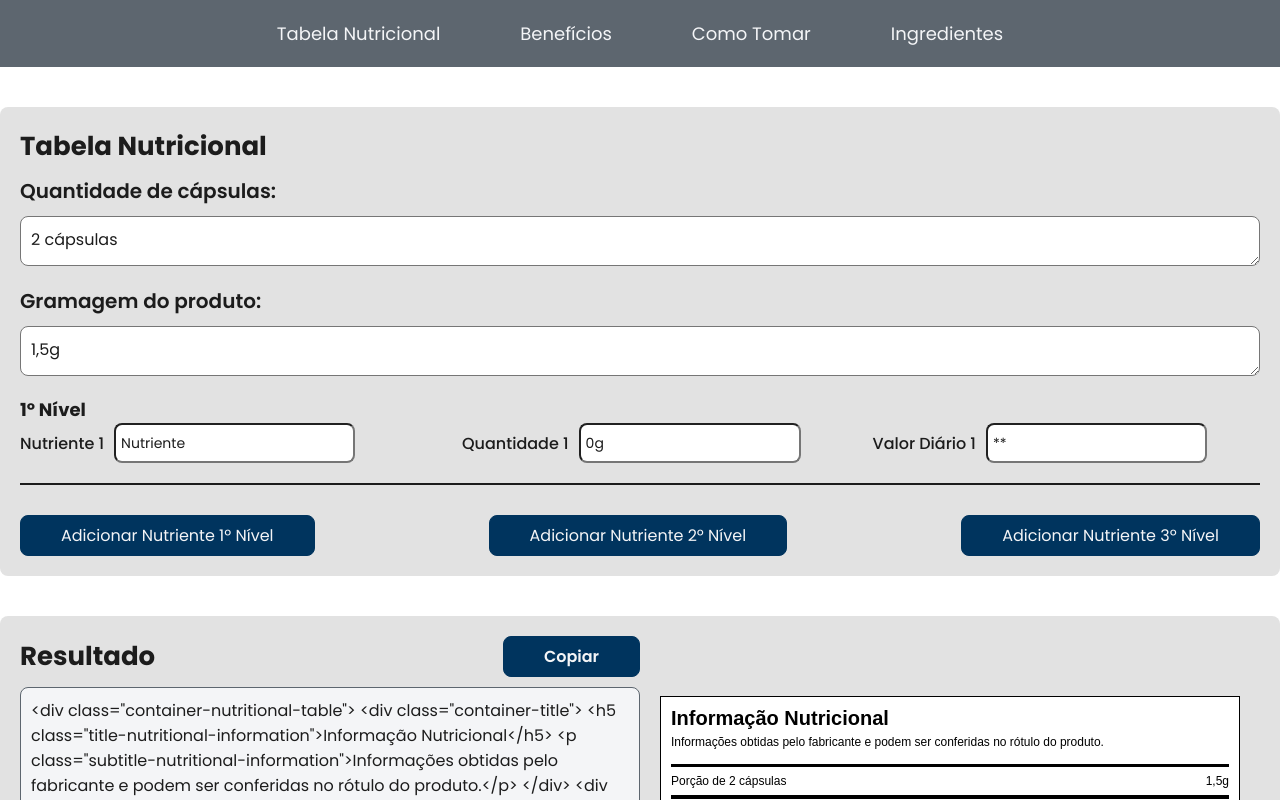
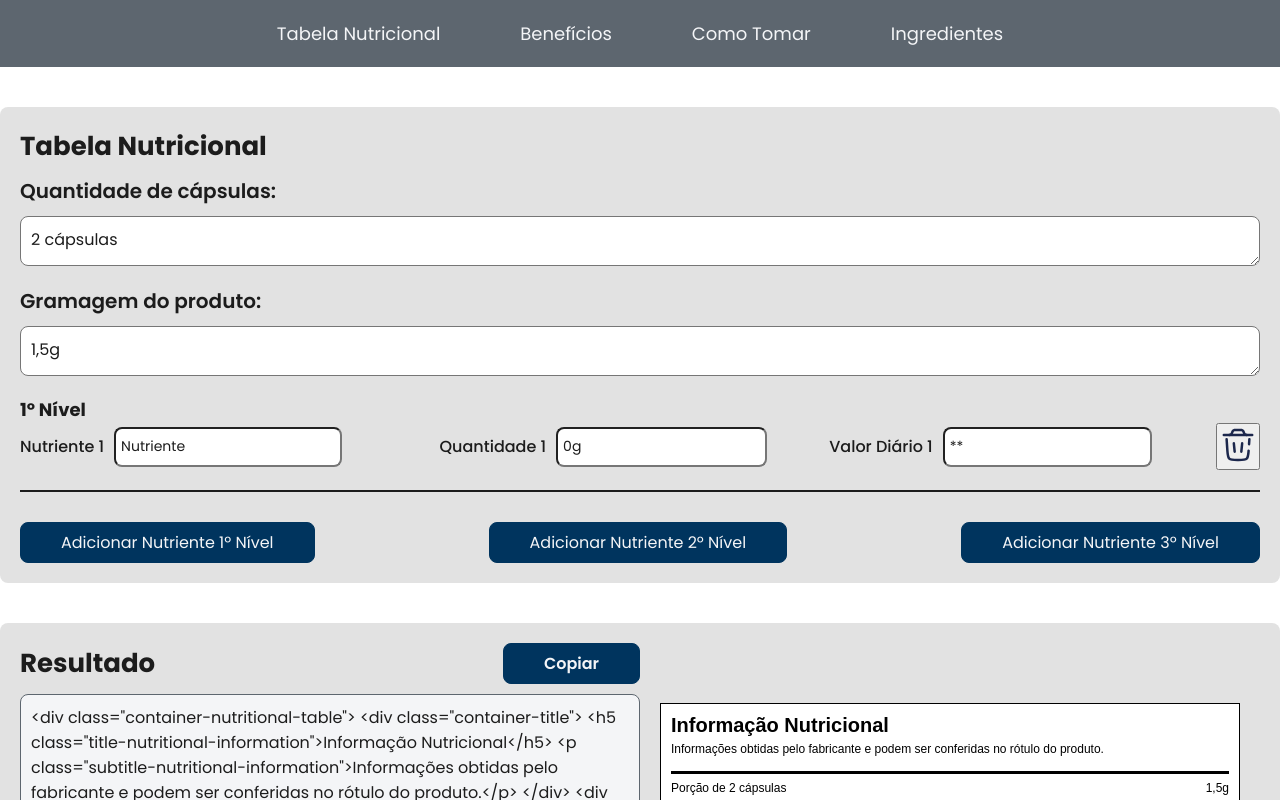
Before and after one commit to Thiaki/codificador-descricao, a React (Vite) app: page /tabela-nutricional in a window 1280 px wide. Shown: the top 800 px of the page. Built offline with nearby package versions, Linux system fonts and the light colour scheme.

Commit message:
feat: add remove button in nutritional table

```diff
--- a/src/components/common/Form/Form.tsx
+++ b/src/components/common/Form/Form.tsx
@@ -14,6 +14,7 @@ type FormProps = {
     type: "primary" | "secondary" | "third",
     e: React.MouseEvent<HTMLButtonElement>,
   ) => void;
+  deleteNutrient?: (index: number) => void;
   isDelete?: boolean;
 };
 
@@ -50,6 +51,7 @@ const Form = ({
   itemsNutrient,
   addItemList,
   addNutrient,
+  deleteNutrient,
   isDelete,
 }: FormProps) => {
   return (
@@ -128,6 +130,50 @@ const Form = ({
                         onChange={item.dailyValue.onChange}
                         value={item.dailyValue.name}
                       />
+                      <button
+                        type="button"
+                        className={styles.deleteButton}
+                        onClick={() => deleteNutrient?.(index)}
+                        aria-label="Remover benefício"
+                      >
+                        <svg
+                          width="40px"
+                          height="40px"
+                          viewBox="0 0 24 24"
+                          fill="none"
+                          xmlns="http://www.w3.org/2000/svg"
+                        >
+                          <path
+                            d="M20.5001 6H3.5"
+                            stroke="#1C274C"
+                            stroke-width="1.5"
+                            stroke-linecap="round"
+                          />
+                          <path
+                            d="M9.5 11L10 16"
+                            stroke="#1C274C"
+                            stroke-width="1.5"
+                            stroke-linecap="round"
+                          />
+                          <path
+                            d="M14.5 11L14 16"
+                            stroke="#1C274C"
+                            stroke-width="1.5"
+                            stroke-linecap="round"
+                          />
+                          <path
+                            d="M6.5 6C6.55588 6 6.58382 6 6.60915 5.99936C7.43259 5.97849 8.15902 5.45491 8.43922 4.68032C8.44784 4.65649 8.45667 4.62999 8.47434 4.57697L8.57143 4.28571C8.65431 4.03708 8.69575 3.91276 8.75071 3.8072C8.97001 3.38607 9.37574 3.09364 9.84461 3.01877C9.96213 3 10.0932 3 10.3553 3H13.6447C13.9068 3 14.0379 3 14.1554 3.01877C14.6243 3.09364 15.03 3.38607 15.2493 3.8072C15.3043 3.91276 15.3457 4.03708 15.4286 4.28571L15.5257 4.57697C15.5433 4.62992 15.5522 4.65651 15.5608 4.68032C15.841 5.45491 16.5674 5.97849 17.3909 5.99936C17.4162 6 17.4441 6 17.5 6"
+                            stroke="#1C274C"
+                            stroke-width="1.5"
+                          />
+                          <path
+                            d="M18.3735 15.3991C18.1965 18.054 18.108 19.3815 17.243 20.1907C16.378 21 15.0476 21 12.3868 21H11.6134C8.9526 21 7.6222 21 6.75719 20.1907C5.89218 19.3815 5.80368 18.054 5.62669 15.3991L5.16675 8.5M18.8334 8.5L18.6334 11.5"
+                            stroke="#1C274C"
+                            stroke-width="1.5"
+                            stroke-linecap="round"
+                          />
+                        </svg>
+                      </button>
                     </div>
                   </div>
                 );
--- a/src/pages/Advantage/Advantage.tsx
+++ b/src/pages/Advantage/Advantage.tsx
@@ -44,7 +44,6 @@ const Advantage = () => {
         title="Benefícios"
         itemsList={inputList}
         addItemList={handleAddItem}
-        isDelete
       />
       <ResultCode text={finalCode} />
     </>
--- a/src/pages/NutritionalTable/NutritionalTable.tsx
+++ b/src/pages/NutritionalTable/NutritionalTable.tsx
@@ -1,6 +1,6 @@
 import { useState } from "react";
-import './NutritionalTable.module.scss';
-import './styleTable/NutritionalTable.scss';
+import "./NutritionalTable.module.scss";
+import "./styleTable/NutritionalTable.scss";
 
 import { InputTextProps } from "../../components/common/Form/Form";
 import Form from "../../components/common/Form/Form";
@@ -26,7 +26,7 @@ const NutritionalTable = () => {
   const handleChange = (
     index: number,
     field: "nutrient" | "quantity" | "dailyValue",
-        value: string
+    value: string,
   ) => {
     const newInputs = [...inputNutrients];
     const updatedField = {
@@ -58,17 +58,17 @@ const NutritionalTable = () => {
 
   const addNutrient = (
     type: "primary" | "secondary" | "third",
-        e: React.MouseEvent<HTMLButtonElement>
+    e: React.MouseEvent<HTMLButtonElement>,
   ) => {
     e.preventDefault();
-        setInputNutrients(prev => [
+    setInputNutrients((prev) => [
       ...prev,
       {
         type,
         nutrient: { name: "Nutriente" },
         quantity: { name: "0g" },
         dailyValue: { name: "0%" },
-            }
+      },
     ]);
   };
 
@@ -87,9 +87,15 @@ const NutritionalTable = () => {
     },
   ];
 
+  const handleDeleteNutrient = (index: number) => {
+    setInputNutrients((prev) => prev.filter((_, i) => i !== index));
+  };
+
   const finalCode =
     Portions({ capsules, milligrams }) +
-        itemsNutrient.map(nutrient => nutrient.nutrient.name ? Nutrient(nutrient) : "").join('') +
+    itemsNutrient
+      .map((nutrient) => (nutrient.nutrient.name ? Nutrient(nutrient) : ""))
+      .join("") +
     DailyValues();
 
   return (
@@ -99,9 +105,14 @@ const NutritionalTable = () => {
         itemsText={inputText}
         itemsNutrient={itemsNutrient}
         addNutrient={addNutrient}
+        deleteNutrient={handleDeleteNutrient}
       />
       <ResultCode text={finalCode} nutritionalTable>
-                <div style={{width: "50%"}} className="container-table" dangerouslySetInnerHTML={{ __html: finalCode }} />
+        <div
+          style={{ width: "50%" }}
+          className="container-table"
+          dangerouslySetInnerHTML={{ __html: finalCode }}
+        />
       </ResultCode>
     </>
   );
```
Lines whose indentation alone changed are shown as unchanged.
